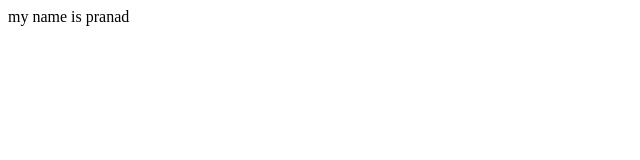
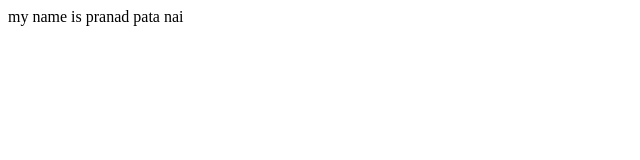
Before and after one commit to harsh-raj1995/event, a plain HTML site: page index.html in a window 1280 px wide. Shown: the full height of the page, 0-640 px from the left. Drawn offline with Linux system fonts and the light colour scheme.

Commit message:
branch fuks

```diff
--- a/index.html
+++ b/index.html
@@ -7,6 +7,6 @@
 </head>
 <body>
     my name is pranad
-
+    pata nai
 </body>
 </html>
```
